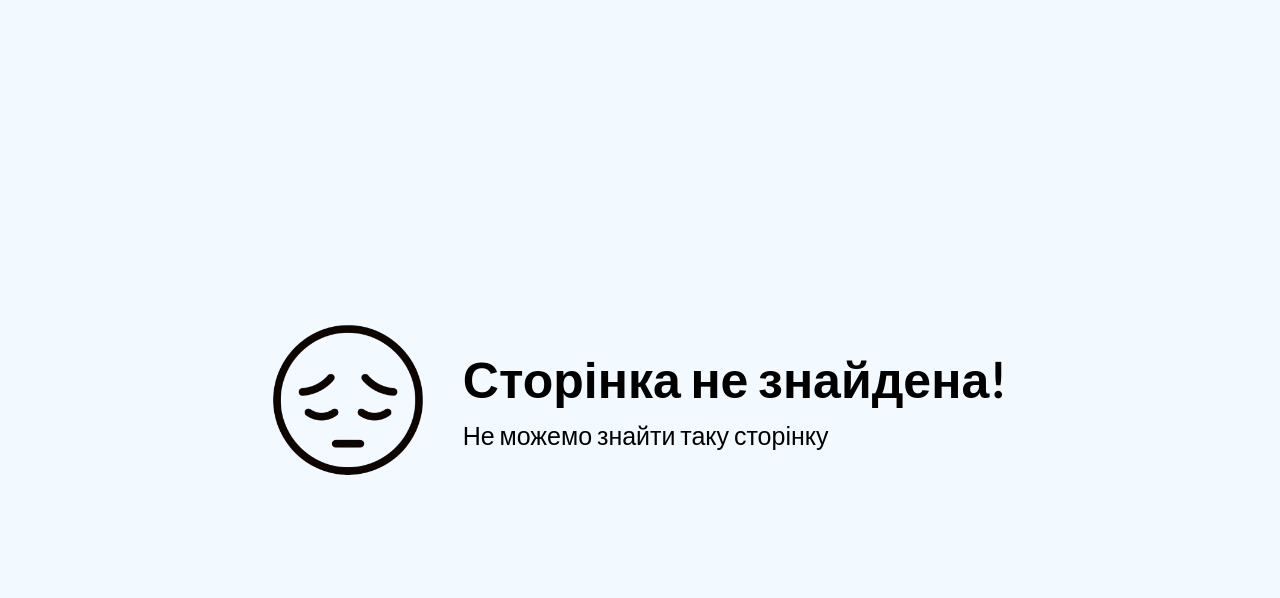
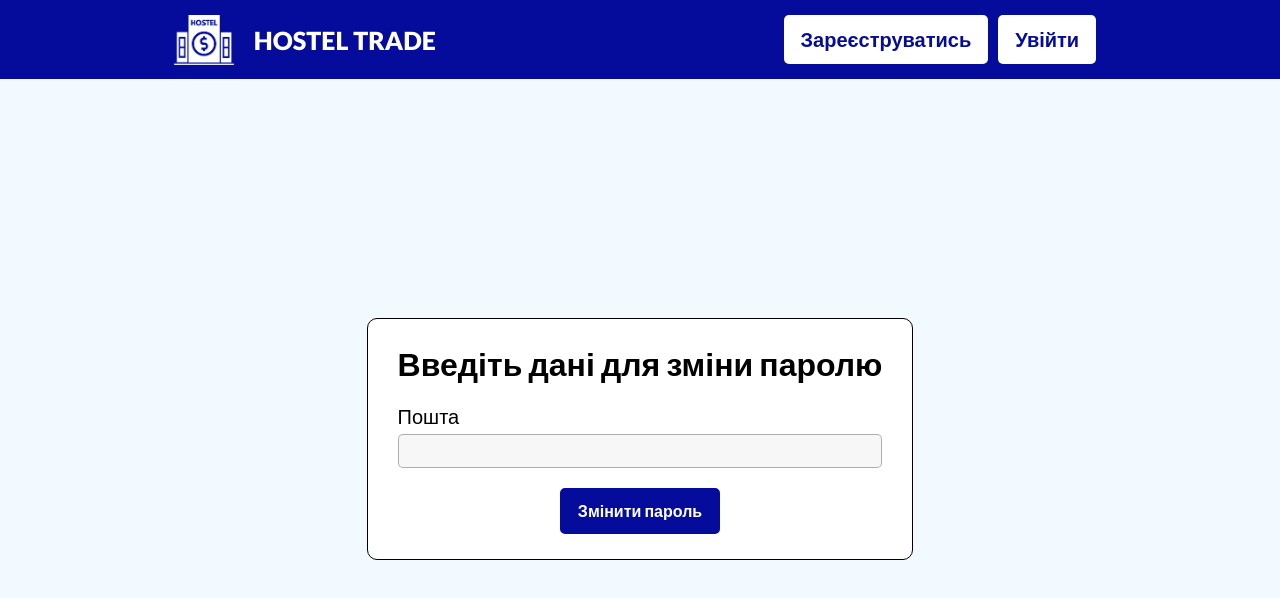
Before and after one commit to RandomIv/hostel-trade, a React (Vite) app in the folder client/: page /reset-password-form in a window 1280 px wide. Shown: the top 598 px of the page. Built offline with nearby package versions, Linux system fonts and the light colour scheme; no server answers.

Commit message:
added resetting password for auth form

```diff
--- a/client/src/App.jsx
+++ b/client/src/App.jsx
@@ -21,9 +21,11 @@ import ActivateAccount, {
   loader as activateEmailLoader,
 } from './pages/ActivateAccount/ActivateAccount.jsx';
 import ResetPassword, {
-  loader as resetPasswordLoader,
   action as resetPasswordAction,
 } from './pages/ResetPassword/ResetPassword.jsx';
+import ResetPasswordFormPage, {
+  action as resetPasswordFormPageAction,
+} from './pages/ResetPasswordForm/ResetPasswordForm.jsx';
 
 // Products
 import ProductDetailsPage, {
@@ -79,8 +81,12 @@ const router = createBrowserRouter([
       {
         path: 'reset-password',
         element: <ResetPassword />,
-        loader: resetPasswordLoader,
         action: resetPasswordAction,
+      },
+      {
+        path: 'reset-password-form',
+        element: <ResetPasswordFormPage />,
+        action: resetPasswordFormPageAction,
       },
 
       // Products
--- a/client/src/components/Auth/AuthForm.jsx
+++ b/client/src/components/Auth/AuthForm.jsx
@@ -80,6 +80,11 @@ export default function AuthForm({ error }) {
         </p>
       )}
 
+      <p className={classes.link}>
+        <span>Забули пароль?</span>
+        <Link to={'/reset-password-form'}>Змінити пароль</Link>
+      </p>
+
       {error && (
         <div className={classes['error-container']}>
           <FormSubmissionBox errors={[error.message]} />
--- a/client/src/pages/Profile/Profile.jsx
+++ b/client/src/pages/Profile/Profile.jsx
@@ -13,10 +13,8 @@ export default function ProfilePage() {
   const [message, setMessage] = useState(null);
   const { userData: user } = useRouteLoaderData('profile-root');
 
-  const token = localStorage.getItem('token');
-
   async function handleChangePassword() {
-    const response = await resetPassword(user.email, token);
+    const response = await resetPassword(user.email);
 
     if (response.ok) {
       setMessage(
--- a/client/src/pages/ResetPassword/ResetPassword.jsx
+++ b/client/src/pages/ResetPassword/ResetPassword.jsx
@@ -1,9 +1,4 @@
-import {
-  Form,
-  useActionData,
-  useLoaderData,
-  useNavigate,
-} from 'react-router-dom';
+import { Form, useActionData, useNavigate } from 'react-router-dom';
 import { useState } from 'react';
 
 import classes from './ResetPassword.module.css';
@@ -11,7 +6,7 @@ import classes from './ResetPassword.module.css';
 import { saveNewPassword } from '../../utils/confirmation';
 import FormSubmissionBox from '../../components/FormSubmissionBox/FormSubmissionBox';
 
-export default function ResetPassword() {
+export default function ResetPasswordPage() {
   const [showPassword, setShowPassword] = useState(false);
   const response = useActionData();
   const navigate = useNavigate();
@@ -72,14 +67,6 @@ export default function ResetPassword() {
   );
 }
 
-export async function loader({ request }) {
-  const url = new URL(request.url);
-  const searchParams = url.searchParams;
-  const token = searchParams.get('token');
-
-  return token;
-}
-
 export async function action({ request }) {
   const url = new URL(request.url);
   const data = await request.formData();
--- a/client/src/pages/ResetPassword/ResetPassword.module.css
+++ b/client/src/pages/ResetPassword/ResetPassword.module.css
@@ -38,6 +38,11 @@
   justify-content: space-between;
 }
 
+.email-btn-row {
+  display: flex;
+  justify-content: center;
+}
+
 .btn-link,
 .btn-fill {
   padding: 10px 15px;
--- /dev/null
+++ b/client/src/pages/ResetPasswordForm/ResetPasswordForm.jsx
@@ -0,0 +1,48 @@
+import { Form, useActionData, useNavigate } from 'react-router-dom';
+import classes from '../ResetPassword/ResetPassword.module.css';
+import { resetPassword } from '../../utils/confirmation';
+import FormSubmissionBox from '../../components/FormSubmissionBox/FormSubmissionBox';
+
+export default function ResetPasswordFormPage() {
+  const response = useActionData();
+
+  return (
+    <div className={classes['container']}>
+      <Form method="post" className={classes['pass-form']}>
+        <h1>Введіть дані для зміни паролю</h1>
+        <p>
+          <label htmlFor="email">Пошта</label>
+          <input id="email" type="email" name="email" required minLength={6} />
+        </p>
+
+        {response?.error && <FormSubmissionBox errors={[response.message]} />}
+        {response?.success && (
+          <FormSubmissionBox title="Перевірте свою пошту. Ми відправили Вам на пошту лист зі скиданням паролю." />
+        )}
+
+        <div className={classes['email-btn-row']}>
+          <button type="submit" className={classes['btn-fill']}>
+            Змінити пароль
+          </button>
+        </div>
+      </Form>
+    </div>
+  );
+}
+
+export async function action({ request }) {
+  const data = await request.formData();
+
+  const email = data.get('email');
+  const response = await resetPassword(email);
+
+  if (response.ok) {
+    return { success: true };
+  } else {
+    return {
+      error: true,
+      message: 'Не вдалось змінити пароль.',
+      status: 500,
+    };
+  }
+}
--- a/client/src/utils/confirmation.js
+++ b/client/src/utils/confirmation.js
@@ -16,17 +16,18 @@ export const confirmEmail = async ({ signal, token }) => {
   }
 };
 
-export const resetPassword = async (email, token) => {
+export const resetPassword = async (email) => {
   try {
+    console.log(email);
     const response = await fetch('http://localhost:5000/api/forgot-password', {
       method: 'POST',
       credentials: 'include',
       headers: {
         'Content-Type': 'application/json',
-        Authorization: `Bearer ${token}`,
       },
       body: JSON.stringify({ email }),
     });
+
     return response;
   } catch (error) {
     throw error;
@@ -42,7 +43,6 @@ export const saveNewPassword = async (password, token) => {
         credentials: 'include',
         headers: {
           'Content-Type': 'application/json',
-          Authorization: `Bearer ${token}`,
         },
         body: JSON.stringify({ password }),
       }
```
Also changed, not shown: client/src/pages/ResetPasswordForm/ResetPasswordForm.module.css (added).
